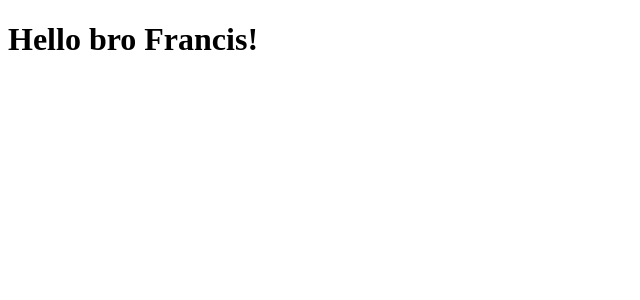
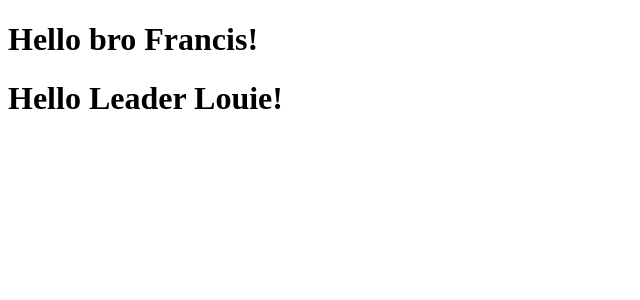
Before and after one commit to louiemontiel11/E-commerce, an Angular app in the folder E-commerce/: page / in a window 1280 px wide. Shown: the top 300 px of the page, without its empty margins (0-640 px from the left). Built offline with nearby package versions, Linux system fonts and the light colour scheme.

Commit message:
add hello to leader

```diff
--- a/E-commerce/src/app/app.component.html
+++ b/E-commerce/src/app/app.component.html
@@ -1 +1,2 @@
 <h1>Hello bro Francis!</h1>
+<h1>Hello Leader Louie!</h1>
```
